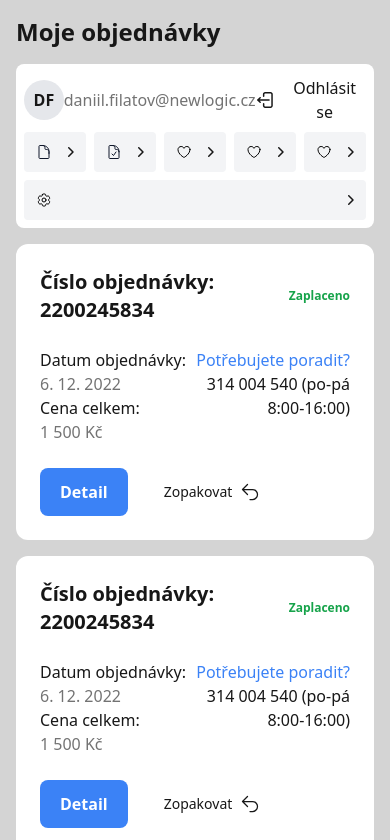
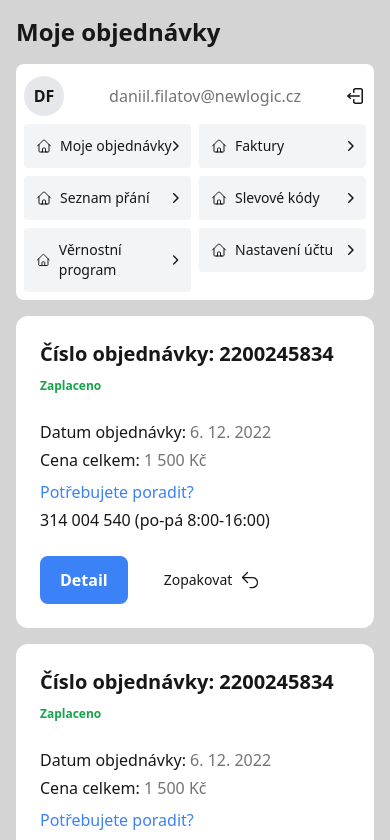
Before and after one commit to PragueBeerGuide/vue-tailwind-app, a Vue app: page / in a window 390 px wide. Shown: the top 840 px of the page. Built offline with nearby package versions, Linux system fonts and the light colour scheme.

Commit message:
fixed layout

```diff
--- a/src/App.vue
+++ b/src/App.vue
@@ -6,12 +6,12 @@ import { store } from './store/store'
 </script>
 
 <template>
-  <div class="px-4 sm:px-8 md:px-16">
-    <h1 class="sm:sticky sm:top-0 text-2xl sm:text-4xl font-semibold py-4 sm:py-8">
+  <div class="px-4 md:px-8">
+    <h1 class="md:sticky md:top-0 text-2xl md:text-4xl font-semibold py-4 md:py-8">
       {{ store.activeMenuTab }}
     </h1>
-    <div class="flex flex-col sm:flex-row gap-4 sm:gap-8">
-      <NavMenu :items="menuItems" />
+    <div class="flex flex-col md:flex-row gap-4 md:gap-8">
+      <NavMenu />
       <div class="w-full max-w-3xl">
         <Orders />
         <ContactForm />
--- a/src/components/ContactForm.vue
+++ b/src/components/ContactForm.vue
@@ -1,6 +1,6 @@
 <template>
   <form
-    class="flex flex-col p-6 mt-4 sm:mt-8 text-sm leading-6 text-red-600 bg-white rounded-xl max-w-3xl"
+    class="flex flex-col p-6 my-4 md:my-8 text-sm leading-6 text-red-600 bg-white rounded-xl max-w-3xl"
   >
     <h3 class="text-xl font-semibold leading-7 text-neutral-900 max-md:max-w-full">
       Kontaktní údaje
@@ -228,7 +228,7 @@
     </div>
 
     <button
-      class="w-max justify-center px-6 py-3 text-base font-semibold text-white bg-blue-500 hover:bg-blue-600 rounded-lg"
+      class="lg:w-max justify-center px-6 py-3 text-base font-semibold text-white bg-blue-500 hover:bg-blue-600 rounded-lg"
     >
       Uložit změny
     </button>
--- /dev/null
+++ b/src/components/IconComponent.vue
@@ -0,0 +1,14 @@
+<template>
+  <component :is="icon" class="w-4 h-4 text-neutral-900" />
+</template>
+
+<script>
+export default {
+  props: {
+    icon: {
+      type: Function,
+      required: true
+    }
+  }
+}
+</script>
--- a/src/components/NavMenu.vue
+++ b/src/components/NavMenu.vue
@@ -4,28 +4,28 @@ import NavMenuItem from './NavMenuItem.vue'
 </script>
 
 <template>
-  <div class="sm:sticky sm:top-[104px]">
+  <div class="md:sticky md:top-[104px]">
     <div
-      class="w-full sm:w-[304px] sticky top-0 flex flex-col bg-white rounded-lg p-2 sm:px-6 pt-3 sm:pt-8 sm:pb-5"
+      class="w-full md:w-[304px] sticky top-0 flex flex-col bg-white rounded-lg p-2 md:px-6 pt-3 md:pt-8 md:pb-5"
     >
-      <h2 class="hidden sm:block text-xl text-center font-semibold mb-1">Daniil Filatov</h2>
-      <p class="hidden sm:block font-light text-center text-neutral-500 mb-6">
+      <h2 class="hidden md:block text-xl text-center font-semibold mb-1">Daniil Filatov</h2>
+      <p class="hidden md:block font-light text-center text-neutral-500 mb-6">
         daniil.filatov@newlogic.cz
       </p>
       <nav>
-        <ul class="flex flex-wrap sm:flex-col gap-2">
-          <NavMenuItem name="Moje objednávky" imgPath="src/assets/documentIcon.svg" />
-          <NavMenuItem name="Faktury" imgPath="src/assets/documentCheckIcon.svg" />
-          <NavMenuItem name="Seznam přání" imgPath="src/assets/heartIcon.svg" />
-          <NavMenuItem name="Slevové kódy" imgPath="src/assets/heartIcon.svg" />
-          <NavMenuItem name="Věrnostní program" imgPath="src/assets/heartIcon.svg" />
-          <NavMenuItem name="Nastavení účtu" imgPath="src/assets/cog6toothIcon.svg" />
+        <ul class="grid grid-cols-2 md:flex md:flex-col gap-2">
+          <NavMenuItem name="Moje objednávky" iconName="HeartIcon" />
+          <NavMenuItem name="Faktury" iconName="HeartIcon" />
+          <NavMenuItem name="Seznam přání" iconName="HeartIcon" />
+          <NavMenuItem name="Slevové kódy" iconName="HeartIcon" />
+          <NavMenuItem name="Věrnostní program" iconName="HeartIcon" />
+          <NavMenuItem name="Nastavení účtu" iconName="HeartIcon" />
         </ul>
       </nav>
-      <div class="flex mb-2 sm:mb-auto items-center justify-between order-first sm:order-last">
-        <div class="sm:hidden w-10 text-center font-bold p-2 rounded-full bg-gray-200">DF</div>
-        <p class="sm:hidden font-light text-neutral-500">daniil.filatov@newlogic.cz</p>
-        <button class="flex sm:mt-8 items-center">
+      <div class="flex mb-2 md:mb-auto items-center justify-between order-first md:order-last">
+        <div class="md:hidden w-10 text-center font-bold p-2 rounded-full bg-gray-200">DF</div>
+        <p class="md:hidden font-light text-neutral-500">daniil.filatov@newlogic.cz</p>
+        <button class="flex md:mt-8 items-center">
           <svg
             width="20"
             height="20"
@@ -46,7 +46,7 @@ import NavMenuItem from './NavMenuItem.vue'
               fill="#171717"
             />
           </svg>
-          <div class="ml-2">Odhlásit se</div>
+          <div class="hidden md:block ml-2">Odhlásit se</div>
         </button>
       </div>
     </div>
--- a/src/components/NavMenuItem.vue
+++ b/src/components/NavMenuItem.vue
@@ -1,5 +1,7 @@
 <script setup>
 import ArrowRightIcon from './icons/ArrowRightIcon.vue'
+import { HomeIcon, UserIcon } from '@heroicons/vue/24/outline'
+import IconComponent from './IconComponent.vue'
 </script>
 
 <template>
@@ -9,9 +11,9 @@ import ArrowRightIcon from './icons/ArrowRightIcon.vue'
       class="flex p-3 sm:py-4 sm:px-[15px] group bg-gray-100 hover:text-white hover:bg-blue-500 rounded"
     >
       <div class="flex justify-between items-center w-full">
-        <div class="flex">
-          <img :src="imgPath" alt="alt text" height="16" width="16" class="mr-3 sm:mr-1.5" />
-          <span class="hidden sm:block">{{ name }}</span>
+        <div class="flex items-center">
+          <IconComponent :icon="HomeIcon" class="group-hover:text-white mr-2" />
+          <span class="text-sm sm:text-base">{{ name }}</span>
         </div>
 
         <ArrowRightIcon
@@ -29,8 +31,14 @@ export default {
       type: String,
       required: true
     },
-    imgPath: {
-      type: String
+    components: {
+      IconComponent
+    },
+    data() {
+      return {
+        HomeIcon,
+        UserIcon
+      }
     }
   }
 }
--- a/src/components/Order.vue
+++ b/src/components/Order.vue
@@ -4,21 +4,21 @@ import ArrowUTurnLeftIcon from './icons/ArrowUTurnLeftIcon.vue'
 
 <template>
   <div class="flex flex-col justify-center max-w-3xl p-6 bg-white rounded-xl">
-    <div class="flex gap-2 font-semibold max-md:flex-wrap">
+    <div class="flex flex-col lg:flex-row gap-2 font-semibold max-md:flex-wrap">
       <div class="flex-1 text-xl leading-7 text-neutral-900 max-md:max-w-full">
         Číslo objednávky: 2200245834
       </div>
-      <div class="my-auto text-xs leading-5 text-right text-green-600">Zaplaceno</div>
+      <div class="my-auto text-xs leading-5 lg:text-right text-green-600">Zaplaceno</div>
     </div>
     <div class="flex gap-5 mt-6 text-base leading-6">
-      <div class="flex w-full">
-        <div class="flex flex-col w-full">
+      <div class="flex flex-col lg:flex-row w-full gap-2">
+        <div class="flex flex-col gap-1 w-full">
           <div>
             Datum objednávky: <span class="text-neutral-500 whitespace-nowrap">6. 12. 2022</span>
           </div>
           <div>Cena celkem: <span class="text-neutral-500 whitespace-nowrap">1 500 Kč</span></div>
         </div>
-        <div class="flex flex-col w-full text-right">
+        <div class="flex flex-col gap-1 w-full lg:text-right">
           <div class="text-blue-500">Potřebujete poradit?</div>
           <div>314 004 540 <span class="md:whitespace-nowrap">(po-pá 8:00-16:00)</span></div>
         </div>
```
